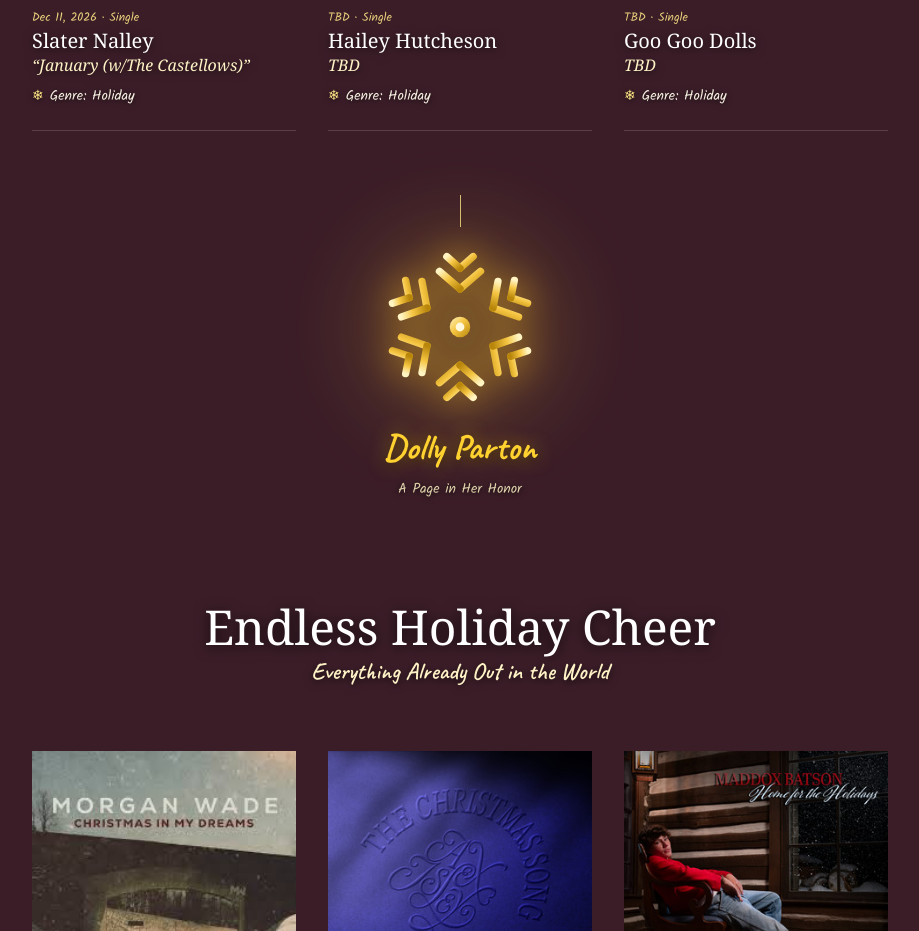
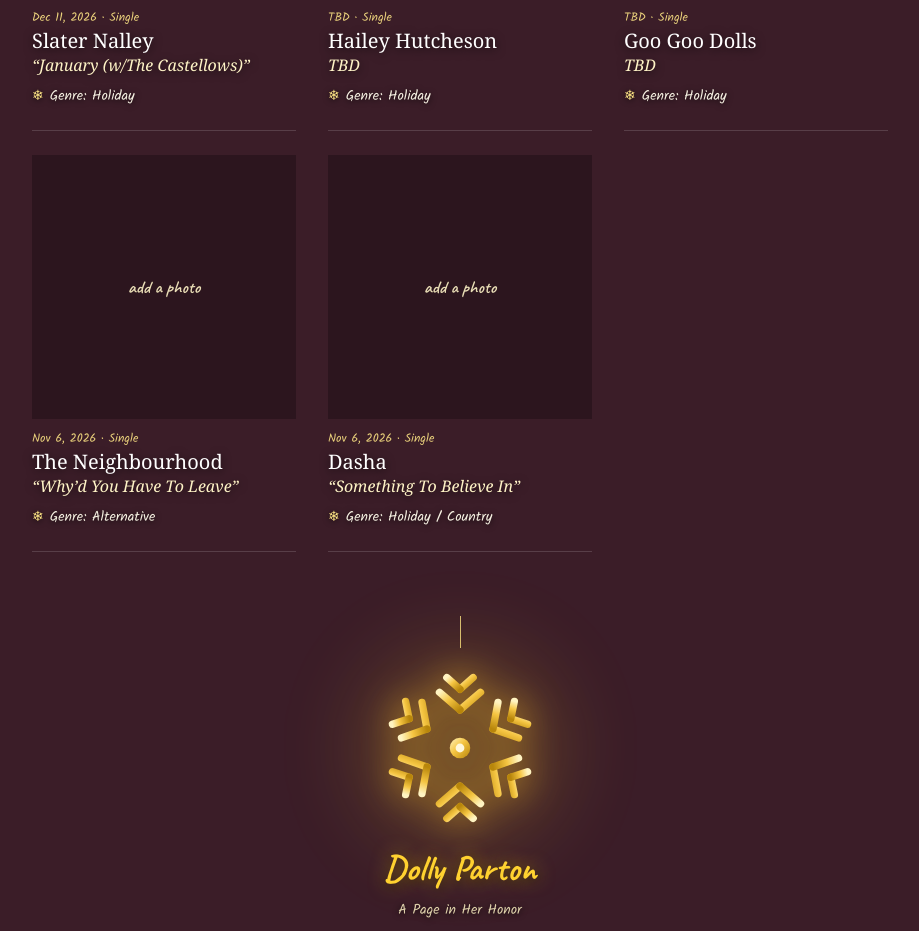
Before and after one commit to reneeworkman-dot/warner-2026-holiday-releases, a React (Vite) app: page / in a window 1280 px wide. Shown: the part 2380-3311 px from the top of the page, without its empty margins (180-1099 px from the left). Built offline with nearby package versions, Linux system fonts and the light colour scheme; a web font is replaced by a local one.

Commit message:
Add The Neighbourhood and Dasha's Something To Believe In to Holiday Hits.

```diff
--- a/src/data/catalogFull.ts
+++ b/src/data/catalogFull.ts
@@ -164,6 +164,26 @@
     date: 'TBD',
     label: 'WR',
     bullets: facts('Genre: Holiday'),
+  },
+  {
+    id: 'the-neighbourhood',
+    artist: 'The Neighbourhood',
+    title: '“Why’d You Have To Leave”',
+    format: 'Single',
+    genre: 'Alternative',
+    date: 'Nov 6, 2026',
+    label: 'WR',
+    bullets: facts('Genre: Alternative'),
+  },
+  {
+    id: 'dasha-something-to-believe-in',
+    artist: 'Dasha',
+    title: '“Something To Believe In”',
+    format: 'Single',
+    genre: 'Holiday / Country',
+    date: 'Nov 6, 2026',
+    label: 'WR',
+    bullets: facts('Genre: Holiday / Country'),
   },
 ];
 
```
